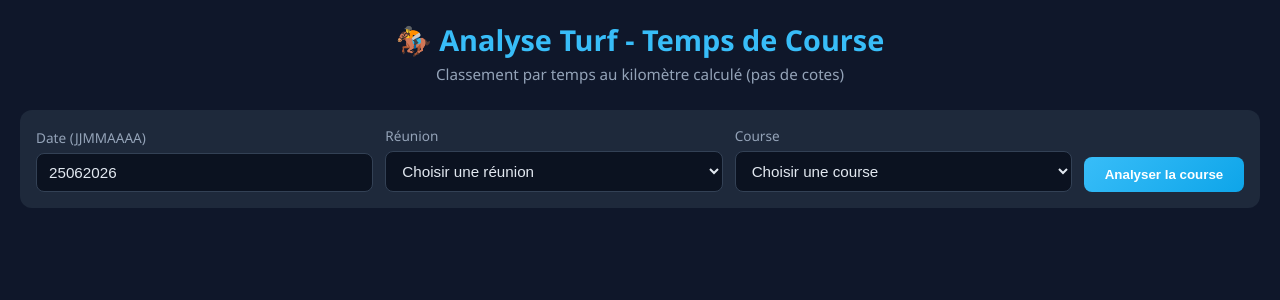
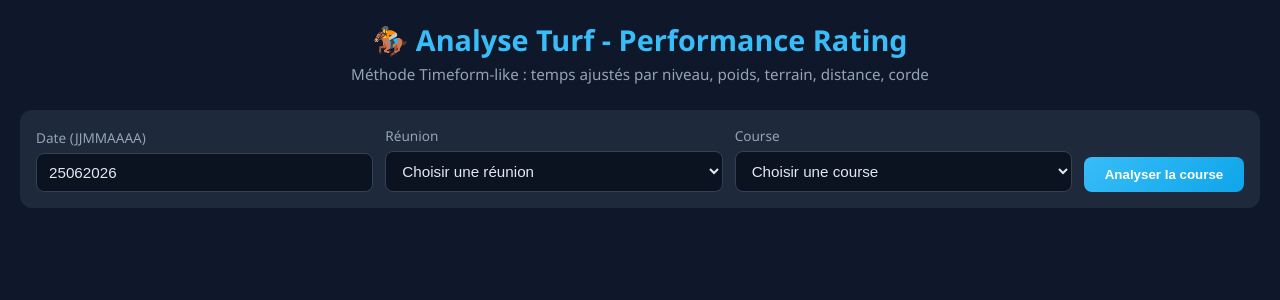
Before and after one commit to kicklyticsPro/deeptrust, a Flask app: page / in a window 1280 px wide. Shown: the top 300 px of the page. Run offline with Flask 3, Linux system fonts and the light colour scheme; data that the repository does not hold is empty.

Commit message:
Add files via upload

```diff
--- a/templates/index.html
+++ b/templates/index.html
@@ -3,14 +3,14 @@
 <head>
     <meta charset="UTF-8">
     <meta name="viewport" content="width=device-width, initial-scale=1.0">
-    <title>Analyse Turf - Temps de Course</title>
+    <title>Analyse Turf - Performance Rating</title>
     <link rel="stylesheet" href="{{ url_for('static', filename='css/style.css') }}">
 </head>
 <body>
     <div class="container">
         <header>
-            <h1>🏇 Analyse Turf - Temps de Course</h1>
-            <p class="subtitle">Classement par temps au kilomètre calculé (pas de cotes)</p>
+            <h1>🏇 Analyse Turf - Performance Rating</h1>
+            <p class="subtitle">Méthode Timeform-like : temps ajustés par niveau, poids, terrain, distance, corde</p>
         </header>
 
         <section class="controls">
@@ -185,34 +185,38 @@
                 return;
             }
 
-            // Meilleur temps pour l'écart
-            const bestTemps = analyses[0]?.temps?.temps_estime || 0;
+            const bestScore = analyses[0]?.score?.score ?? 0;
 
             // --- Classement ---
             let rankingHtml = '';
-            if (analyses[0].temps?.temps_estime !== undefined) {
+            if (analyses[0].score) {
                 rankingHtml += '<div class="podium">';
                 for (let i = 0; i < Math.min(3, analyses.length); i++) {
                     const a = analyses[i];
-                    const t = a.temps || {};
-                    const ecart = t.temps_estime ? (t.temps_estime - bestTemps).toFixed(2) : '?';
+                    const s = a.score || {};
+                    const c = s.components || {};
+                    const ecart = (a.score.score - bestScore).toFixed(2);
                     const cls = i === 0 ? 'first' : (i === 1 ? 'second' : 'third');
                     rankingHtml += `
                         <div class="podium-item ${cls}">
                             <div class="rank">${i+1}</div>
                             <div class="podium-name">${a.attitude.nom || 'N/A'} <span class="podium-num">N°${a.attitude.numPmu}</span></div>
-                            <div class="podium-temps">${t.temps_estime_formatted || 'N/A'}/km</div>
-                            <div class="podium-detail">Écart: +${ecart}s/km · ${t.total_courses || 0} courses</div>
+                            <div class="podium-score">Score ${a.score.score}</div>
+                            <div class="podium-detail">+${ecart} vs 1er · ${a.ratings.total_courses} courses<br>
+                            Moy:${c.rating_moyen} Réc:${c.rating_recent} Adap:${c.rating_adaptation}</div>
                         </div>
                     `;
                 }
                 rankingHtml += '</div>';
 
-                rankingHtml += '<div class="rank-table"><h3>Classement par temps estimé au km</h3><table><thead><tr><th>Rang</th><th>N°</th><th>Nom</th><th>Temps estimé/km</th><th>Écart</th><th>Global</th><th>Même dist.</th><th>Récent</th><th>Courses</th></tr></thead><tbody>';
+                rankingHtml += '<div class="rank-table"><h3>Classement complet (Score Performance Rating)</h3><table><thead><tr><th>Rang</th><th>N°</th><th>Nom</th><th>Score</th><th>Écart</th><th>Moyen</th><th>Récent</th><th>Adaptation</th><th>Tendance</th><th>Fiabilité</th><th>Courses</th></tr></thead><tbody>';
                 analyses.forEach((a, i) => {
-                    const t = a.temps || {};
-                    const ecart = t.temps_estime ? (t.temps_estime - bestTemps).toFixed(2) : '?';
-                    rankingHtml += `<tr><td class="rank-col">${i+1}</td><td>${a.attitude.numPmu}</td><td><strong>${a.attitude.nom}</strong></td><td class="temps-total">${t.temps_estime_formatted || 'N/A'}</td><td>+${ecart}s</td><td>${t.temps_formatted || 'N/A'}</td><td>${t.temps_formatted_meme_distance || 'N/A'}</td><td>${t.temps_formatted_3_dernieres || 'N/A'}</td><td>${t.total_courses}</td></tr>`;
+                    const s = a.score || {};
+                    const c = s.components || {};
+                    const r = a.ratings || {};
+                    const ecart = (a.score.score - bestScore).toFixed(2);
+                    const tend = r.rating_tendance < 0 ? '↘' : (r.rating_tendance > 0 ? '↗' : '→');
+                    rankingHtml += `<tr><td class="rank-col">${i+1}</td><td>${a.attitude.numPmu}</td><td><strong>${a.attitude.nom}</strong></td><td class="score-total">${a.score.score}</td><td>+${ecart}</td><td>${c.rating_moyen || 'N/A'}</td><td>${c.rating_recent || 'N/A'}</td><td>${c.rating_adaptation || 'N/A'}</td><td>${tend} ${r.rating_tendance || 0}</td><td>${r.rating_fiabilite || 'N/A'}</td><td>${r.total_courses}</td></tr>`;
                 });
                 rankingHtml += '</tbody></table></div>';
             }
@@ -223,11 +227,14 @@
             // --- Cartes détaillées ---
             analyses.forEach((a, idx) => {
                 const att = a.attitude;
-                const t = a.temps || {};
+                const r = a.ratings || {};
+                const s = a.score || {};
+                const ad = a.adaptation || {};
                 const card = document.createElement('div');
                 card.className = 'horse-card';
 
-                const ecart = t.temps_estime ? (t.temps_estime - bestTemps).toFixed(2) : '?';
+                const ecart = (s.score - bestScore).toFixed(2);
+                const tend = r.rating_tendance < 0 ? '↘ Amélioration' : (r.rating_tendance > 0 ? '↗ Baisse' : '→ Stable');
 
                 let html = `
                     <div class="rank-badge" title="Rang ${idx+1}">${idx+1}</div>
@@ -244,69 +251,61 @@
                                 <span class="tag">${att.oeilleres || ''}</span>
                             </div>
                         </div>
-                        <div class="temps-box">
-                            <div class="temps-label">Temps estimé</div>
-                            <div class="temps-value">${t.temps_estime_formatted || 'N/A'}/km</div>
-                            <div class="temps-ecart">+${ecart}s vs meilleur</div>
-                        </div>
-                    </div>
-                    <div class="temps-stats">
-                        <div class="temps-stat">
-                            <div class="ts-label">Global</div>
-                            <div class="ts-val">${t.temps_formatted || 'N/A'}</div>
-                            <div class="ts-sub">${t.total_courses} courses</div>
-                        </div>
-                        <div class="temps-stat">
-                            <div class="ts-label">Même distance</div>
-                            <div class="ts-val">${t.temps_formatted_meme_distance || 'N/A'}</div>
-                            <div class="ts-sub">${t.courses_meme_distance} courses</div>
-                        </div>
-                        <div class="temps-stat">
-                            <div class="ts-label">Forme récente</div>
-                            <div class="ts-val">${t.temps_formatted_3_dernieres || 'N/A'}</div>
-                            <div class="ts-sub">3 dernières</div>
-                        </div>
-                        <div class="temps-stat">
-                            <div class="ts-label">Régularité</div>
-                            <div class="ts-val">${t.ecart_type || 'N/A'}s</div>
-                            <div class="ts-sub">Écart-type</div>
-                        </div>
-                        <div class="temps-stat">
-                            <div class="ts-label">Meilleur</div>
-                            <div class="ts-val">${t.temps_min ? formatTemps(t.temps_min) : 'N/A'}</div>
-                            <div class="ts-sub">Record</div>
-                        </div>
-                        <div class="temps-stat">
-                            <div class="ts-label">Pire</div>
-                            <div class="ts-val">${t.temps_max ? formatTemps(t.temps_max) : 'N/A'}</div>
-                            <div class="ts-sub">Pire perf</div>
+                        <div class="score-box">
+                            <div class="score-label">Score PR</div>
+                            <div class="score-value">${s.score || 'N/A'}</div>
+                            <div class="score-detail">+${ecart} vs 1er</div>
                         </div>
                     </div>
                 `;
 
-                // Historique détaillé avec temps
-                if (t.details && t.details.length > 0) {
-                    html += `<div class="history"><h4>Historique des courses (temps au km calculé)</h4><table>
+                // Breakdown des composants
+                if (s.components) {
+                    const c = s.components;
+                    html += `<div class="score-breakdown">
+                        <h4>Breakdown du Score</h4>
+                        <div class="breakdown-grid">
+                            <div class="bd-item"><div class="bd-label">Rating Moyen (35%)</div><div class="bd-val">${c.rating_moyen}</div><div class="bd-sub">Temps ajusté moyen</div></div>
+                            <div class="bd-item"><div class="bd-label">Rating Récent (30%)</div><div class="bd-val">${c.rating_recent}</div><div class="bd-sub">3 dernières courses</div></div>
+                            <div class="bd-item"><div class="bd-label">Adaptation (20%)</div><div class="bd-val">${c.rating_adaptation}</div><div class="bd-sub">Corde, dist, jockey, hippo</div></div>
+                            <div class="bd-item ${r.rating_tendance < 0 ? 'positive' : (r.rating_tendance > 0 ? 'negative' : '')}"><div class="bd-label">Tendance</div><div class="bd-val">${tend}</div><div class="bd-sub">${r.rating_tendance || 0}</div></div>
+                            <div class="bd-item"><div class="bd-label">Fiabilité</div><div class="bd-val">${r.rating_fiabilite}</div><div class="bd-sub">Écart-type des PR</div></div>
+                        </div>
+                    </div>`;
+                }
+
+                // Adaptation détaillée
+                if (ad.details && ad.details.length > 0) {
+                    html += `<div class="criteres-table"><h4>Adaptation à la course du jour</h4><table class="crit-table">
+                        <thead><tr><th>Critère</th><th>Valeur</th><th>Courses</th><th>PR</th><th>vs Moyen</th></tr></thead><tbody>`;
+                    ad.details.forEach(d => {
+                        const cls = d.delta < 0 ? 'positive' : (d.delta > 0 ? 'negative' : '');
+                        html += `<tr><td><strong>${d.nom}</strong></td><td>${d.valeur}</td><td>${d.courses}</td><td>${d.pr}</td><td class="${cls}">${d.delta > 0 ? '+' : ''}${d.delta}</td></tr>`;
+                    });
+                    html += `<tr class="total-row"><td colspan="3"><strong>PR Adaptation moyen</strong></td><td colspan="2"><strong>${ad.rating_adaptation}</strong></td></tr>`;
+                    html += `</tbody></table></div>`;
+                }
+
+                // Historique des courses avec PR
+                if (r.details && r.details.length > 0) {
+                    html += `<div class="history"><h4>Historique des courses (Performance Rating)</h4><table>
                         <thead>
-                            <tr><th>Date</th><th>Hippodrome</th><th>Prix</th><th>Dist.</th><th>Disc.</th><th>Terrain</th><th>Corde</th><th>Poids</th><th>Jockey</th><th>Place</th><th>Temps/km</th><th>Écart</th></tr>
+                            <tr><th>Date</th><th>Hippodrome</th><th>Dist.</th><th>Disc.</th><th>Place</th><th>Terrain</th><th>Corde</th><th>Poids</th><th>Jockey</th><th>Temps/km</th><th>PR</th></tr>
                         </thead><tbody>`;
-                    t.details.forEach(h => {
-                        const d = h.date ? new Date(h.date).toLocaleDateString('fr-FR') : 'N/A';
-                        const ecartRef = t.temps_moyen ? (h.temps_au_km - t.temps_moyen).toFixed(2) : '?';
-                        const ecartClass = parseFloat(ecartRef) < 0 ? 'positive' : 'negative';
+                    r.details.forEach(d => {
+                        const date = d.date ? new Date(d.date).toLocaleDateString('fr-FR') : 'N/A';
                         html += `<tr>
-                            <td>${d}</td>
-                            <td>${h.hippodrome || ''}</td>
-                            <td>${h.nomPrix || ''}</td>
-                            <td>${h.distance || ''}</td>
-                            <td>${h.discipline || ''}</td>
-                            <td>${h.etatTerrain || ''}</td>
-                            <td>${h.corde || ''}</td>
-                            <td>${h.poidsJockey ? (h.poidsJockey + ' kg') : ''}</td>
-                            <td>${h.nomJockey || ''}</td>
-                            <td class="place-${h.place === 1 ? '1' : (h.place && h.place <= 3 ? '3' : '')}">${h.place || '-'}</td>
-                            <td class="temps-km">${h.temps_formatted}</td>
-                            <td class="${ecartClass}">${ecartRef > 0 ? '+' : ''}${ecartRef}s</td>
+                            <td>${date}</td>
+                            <td>${d.hippodrome || ''}</td>
+                            <td>${d.distance || ''}</td>
+                            <td>${d.discipline || ''}</td>
+                            <td class="place-${d.place === 1 ? '1' : (d.place && d.place <= 3 ? '3' : '')}">${d.place || '-'}</td>
+                            <td>${d.etatTerrain || ''}</td>
+                            <td>${d.corde || ''}</td>
+                            <td>${d.poidsJockey ? (d.poidsJockey + 'kg') : ''}</td>
+                            <td>${d.nomJockey || ''}</td>
+                            <td class="temps-km">${d.temps_au_km ? formatTempsKm(d.temps_au_km) : 'N/A'}</td>
+                            <td class="pr-val">${d.pr}</td>
                         </tr>`;
                     });
                     html += `</tbody></table></div>`;
@@ -320,7 +319,7 @@
             results.classList.remove('hidden');
         }
 
-        function formatTemps(seconds) {
+        function formatTempsKm(seconds) {
             if (seconds === null || seconds === undefined) return 'N/A';
             const m = Math.floor(seconds / 60);
             const s = Math.floor(seconds % 60);
```
